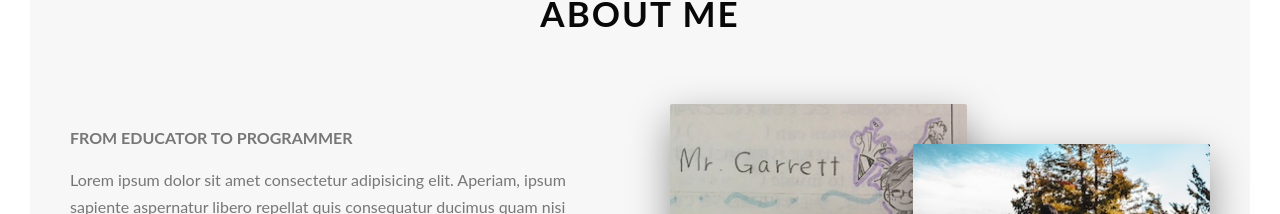
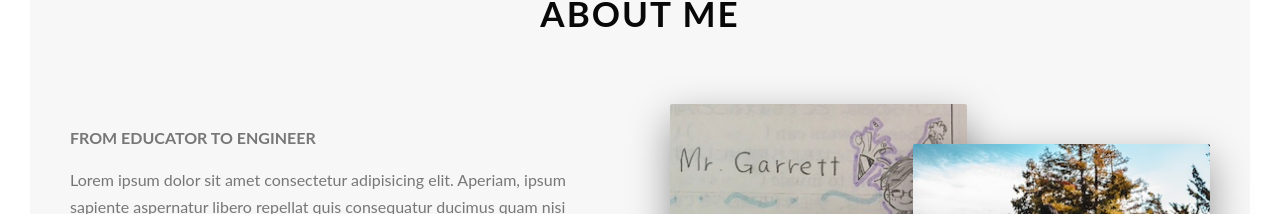
Before and after one commit to garrettomi/portfolio, a React (Vite) app: page / in a window 1280 px wide. Shown: the part 896-1110 px from the top of the page. Built offline with nearby package versions, Linux system fonts and the light colour scheme.

Commit message:
Add: mail address

```diff
--- a/src/components/Home/Home.jsx
+++ b/src/components/Home/Home.jsx
@@ -21,7 +21,7 @@ const Home = () => {
             </div>
             <div className="row">
               <div className="col-1-of-2">
-                <h3 className="heading-tertiary u-margin-bottom-small">From educator to programmer</h3>
+                <h3 className="heading-tertiary u-margin-bottom-small">From educator to engineer</h3>
                 <p className="paragraph">
                   Lorem ipsum dolor sit amet consectetur adipisicing elit. Aperiam, ipsum sapiente aspernatur libero repellat quis consequatur
                   ducimus quam nisi exercitationem omnis earum qui.
--- a/src/components/Navigation/Navigation.jsx
+++ b/src/components/Navigation/Navigation.jsx
@@ -1,5 +1,7 @@
 import githubLogo from '../../assets/github.png';
 import linkedinLogo from '../../assets/linkedin.png';
+import gmailLogo from '../../assets/gmail-logo.png';
+import mailLogo from '../../assets/mail.png'
 
 const Navigation = () => {
 
@@ -17,7 +19,7 @@ const Navigation = () => {
                 <ul class="navigation__list">
                     <li class="navigation__item"><a href="https://www.linkedin.com/in/garrett-omi/" class="navigation__link" target='_blank'><img src={linkedinLogo} alt='LinkedIn Logo' />LinkedIn</a></li>
                     <li class="navigation__item"><a href="https://github.com/garrettomi" class="navigation__link" target='_blank'><img src={githubLogo} alt='Github Logo' />Github</a></li>
-                    <li class="navigation__item"><a href="#" class="navigation__link"><span>03</span>Gmail</a></li>
+                    <li class="navigation__item"><a href="#" class="navigation__link"><img src={mailLogo} alt='Mail Logo' />omigarrett@gmail.com</a></li>
                     </ul>
             </nav>
         </div>
--- a/src/sass/layout/_header.scss
+++ b/src/sass/layout/_header.scss
@@ -39,7 +39,7 @@
     &__logo-box {
         position: absolute;
         top: 10rem;
-        right: 15rem;
+        right: 12.5rem;
     }
 
     &__logo {
```
Also changed, not shown: src/assets/gmail-logo.png (added), src/assets/mail.png (added).
